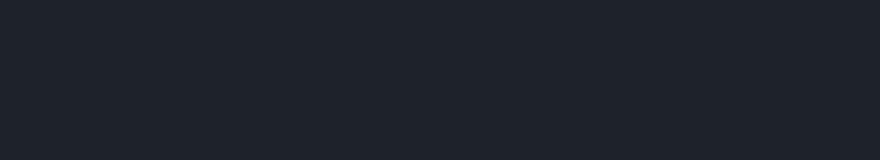
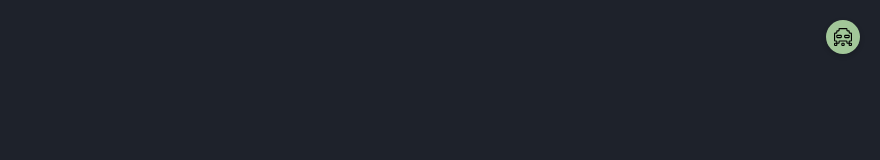
Before and after one commit to dmarschner/ownedapp.com, a plain HTML site: page index.html in a window 1280 px wide. Shown: the top 160 px of the page, without its empty margins (400-1280 px from the left). Drawn offline with Linux system fonts and the light colour scheme.

Commit message:
Adde the DeckFeed bot button back;

```diff
--- a/index.html
+++ b/index.html
@@ -39,6 +39,10 @@
     </p>
   </footer>
 
+  <a href="https://deckfeed.ownedapp.com" id="deckfeed-button" title="DeckFeed Telegram Bot">
+    <img src="images/deckfeedbot.svg" alt="DeckFeed Bot">
+  </a>
+
   <script src="js/owned.js"></script>
 </body>
 
```
